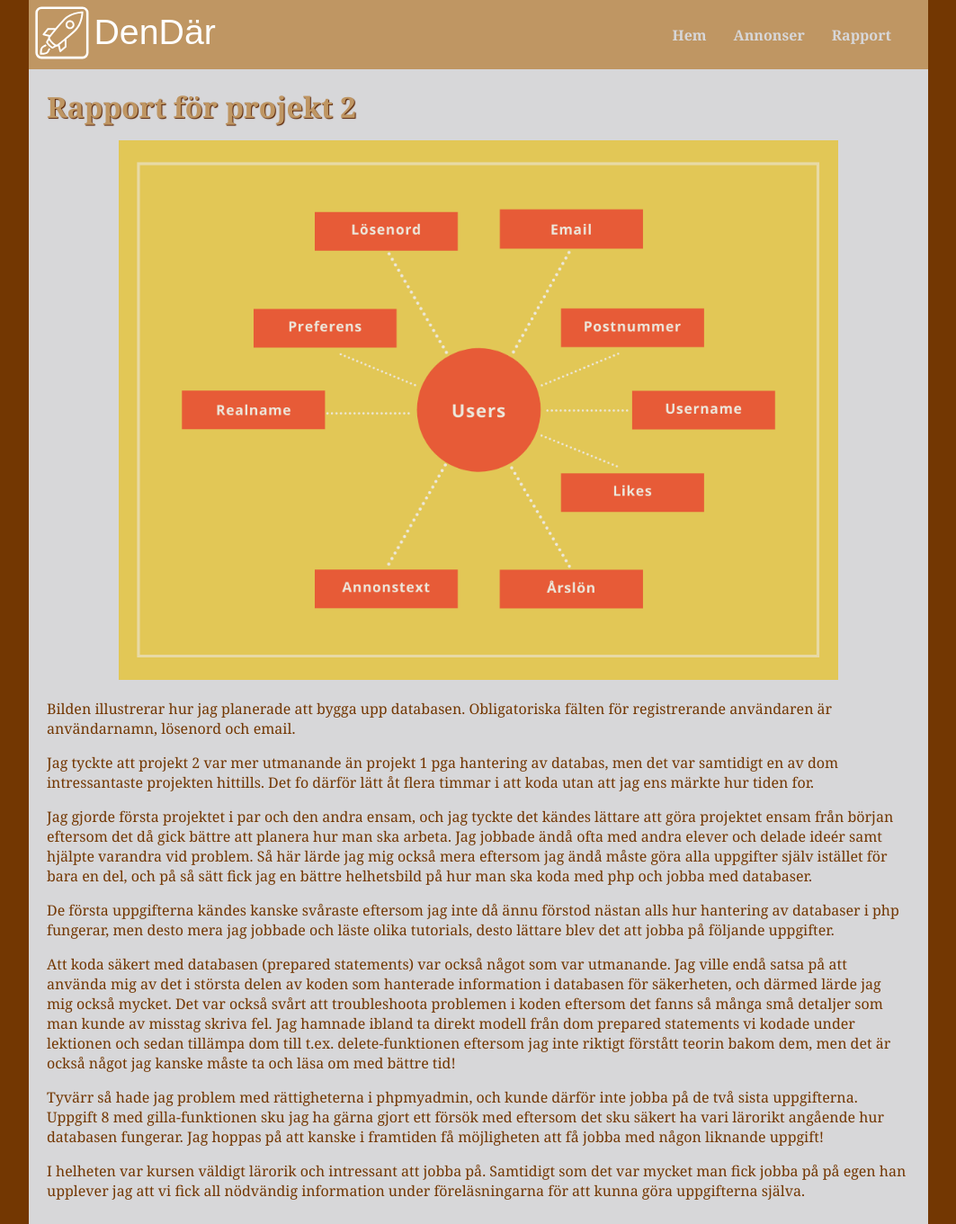
After one commit to jaht1/backend-projekt-2, a PHP site: page /rapport.php in a window 1280 px wide. The commit adds this page. Shown: the whole page at 90% size, without its empty margins (108-1171 px from the left). Run offline with PHP 8.4, Linux system fonts and the light colour scheme.

Commit message:
Projekt 2 klar

```diff
--- /dev/null
+++ b/rapport.php
@@ -0,0 +1,32 @@
+<?php include "init.php"?>
+<?php include "head.php"?>
+
+
+<article>
+<h1>Rapport för projekt 2</h1>
+<p style="text-align:center">
+<img src="./bilder/databasStruktur.png" width="800">
+</p>
+<p>Bilden illustrerar hur jag planerade att bygga upp databasen. Obligatoriska fälten för registrerande användaren är användarnamn, lösenord och email.</p>
+<p>Jag tyckte att projekt 2 var mer utmanande än projekt 1 pga hantering av databas,
+men det var samtidigt en av dom intressantaste projekten hittills. Det fo därför lätt åt flera timmar i att koda utan att jag ens märkte hur tiden for.</p>
+<p>Jag gjorde första projektet i par och den andra ensam, och jag tyckte det kändes lättare att göra projektet ensam från början eftersom det då gick bättre att planera hur man ska arbeta.
+Jag jobbade ändå ofta med andra elever och delade ideér samt hjälpte varandra vid problem. Så här lärde jag mig också mera eftersom jag ändå måste göra alla uppgifter själv istället för
+bara en del, och på så sätt fick jag en bättre helhetsbild på hur man ska koda med php och jobba med databaser. </p>
+<p>De första uppgifterna kändes kanske svåraste eftersom jag inte då ännu förstod nästan alls hur hantering av databaser i php fungerar, men desto mera jag jobbade och läste olika
+tutorials, desto lättare blev det att jobba på följande uppgifter. </p>
+
+<p>Att koda säkert med databasen (prepared statements) var också något som var utmanande. Jag ville endå satsa på att använda mig av det i största delen av koden som hanterade information i databasen för säkerheten,
+och därmed lärde jag mig också mycket. Det var också svårt att troubleshoota problemen i koden eftersom det fanns så många små detaljer som man kunde av misstag skriva fel.
+Jag hamnade ibland ta direkt modell från dom prepared statements vi kodade under lektionen och sedan tillämpa dom till t.ex. delete-funktionen eftersom jag inte
+riktigt förstått teorin bakom dem, men det är också något jag kanske måste ta och läsa om med bättre tid!  </p>
+
+<p>Tyvärr så hade jag problem med rättigheterna i phpmyadmin, och kunde därför inte jobba på de två sista uppgifterna. Uppgift 8 med gilla-funktionen sku jag ha gärna gjort ett försök med eftersom det sku säkert ha vari lärorikt angående
+hur databasen fungerar. Jag hoppas på att kanske i framtiden få möjligheten att få jobba med någon liknande uppgift!</p>
+
+<p>I helheten var kursen väldigt lärorik och intressant att jobba på. Samtidigt som det var mycket man fick jobba på på egen han upplever jag att vi fick all nödvändig information under
+föreläsningarna för att kunna göra uppgifterna själva.
+</p>
+
+
+</article>
--- a/style.css
+++ b/style.css
@@ -125,16 +125,35 @@ footer {
 
 
 .outer{
-    border: groove 1px #877B6F;
+    border: ridge 1px #877B6F;
      width:200px;
+     padding: 10px;
  }
  .centered{
      background-color:#BF9663;
      color:white;
      text-align:center;
      font-size:20px;
+
  }
 
 .link{
     color: #592202;
  }
+
+
+ .button {
+    background-color: #733702;
+    border: none;
+    color: #D7D7D9;
+    padding: 10px 27px;
+    text-align: center;
+    text-decoration: none;
+    display: inline-block;
+    font-size: 16px;
+    margin: 4px 2px;
+    cursor: pointer;
+  }
+  .button:hover{
+    background-color: #592202;
+  }
--- a/users.php
+++ b/users.php
@@ -6,7 +6,7 @@
 
     <br>
 <!--filtreringsformulär-->
-        <form action="users.php" method="get">
+        <form action="users.php" method="post">
 <!--radio buttons för sortering - förmögenhet-->
 <label for="rich">Rika först</label>
 <input type="radio" name="salary" value="rich" checked>
```
Also changed, not shown: fetch.php (+92 -22 lines), index.php (+12 -9 lines), login.php (+32 -9 lines), profile.php (+12 -5 lines), register.php (+4 -4 lines), remove.php (+33 -6 lines), bilder/databasStruktur.png (added), likes.php (added), 1 other file.
